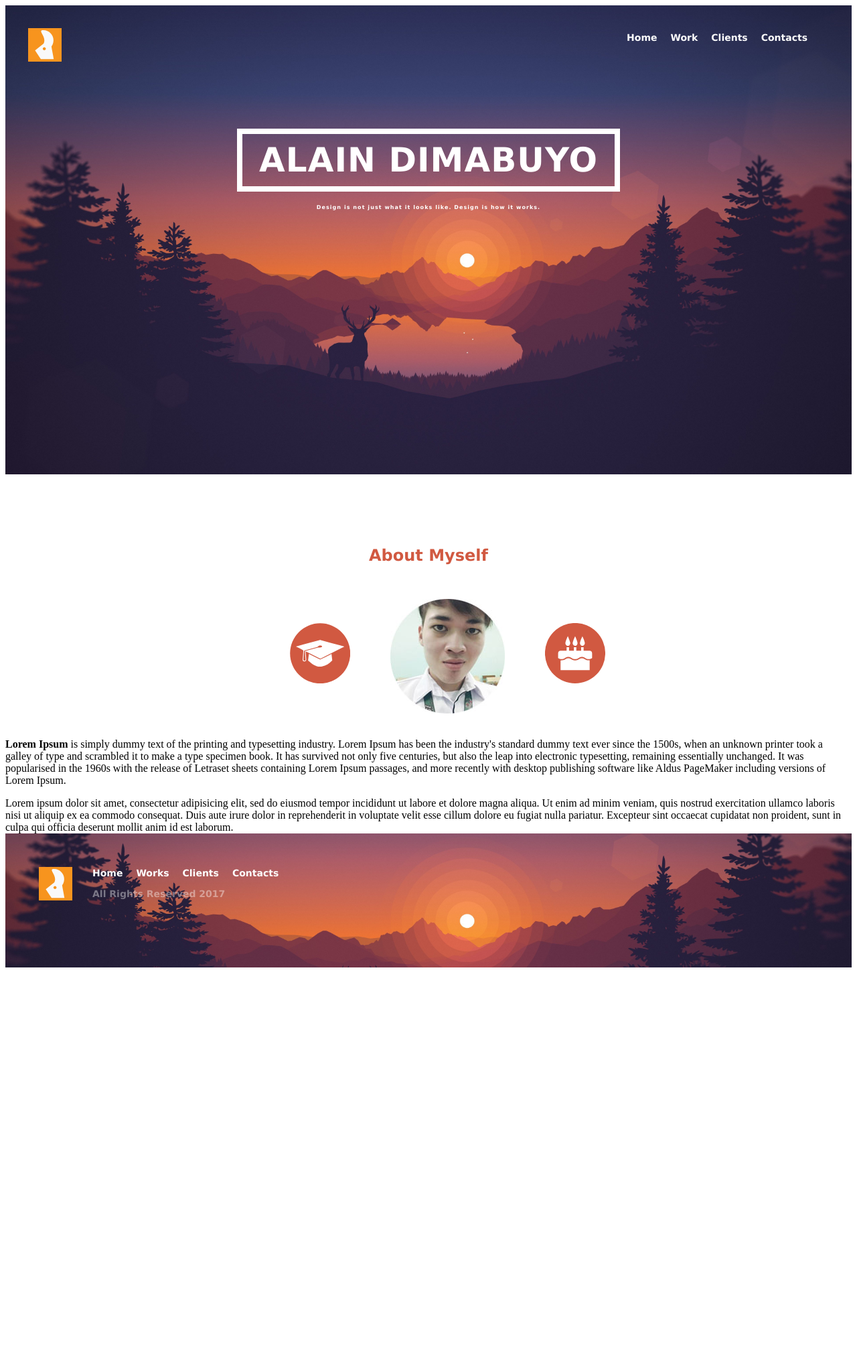
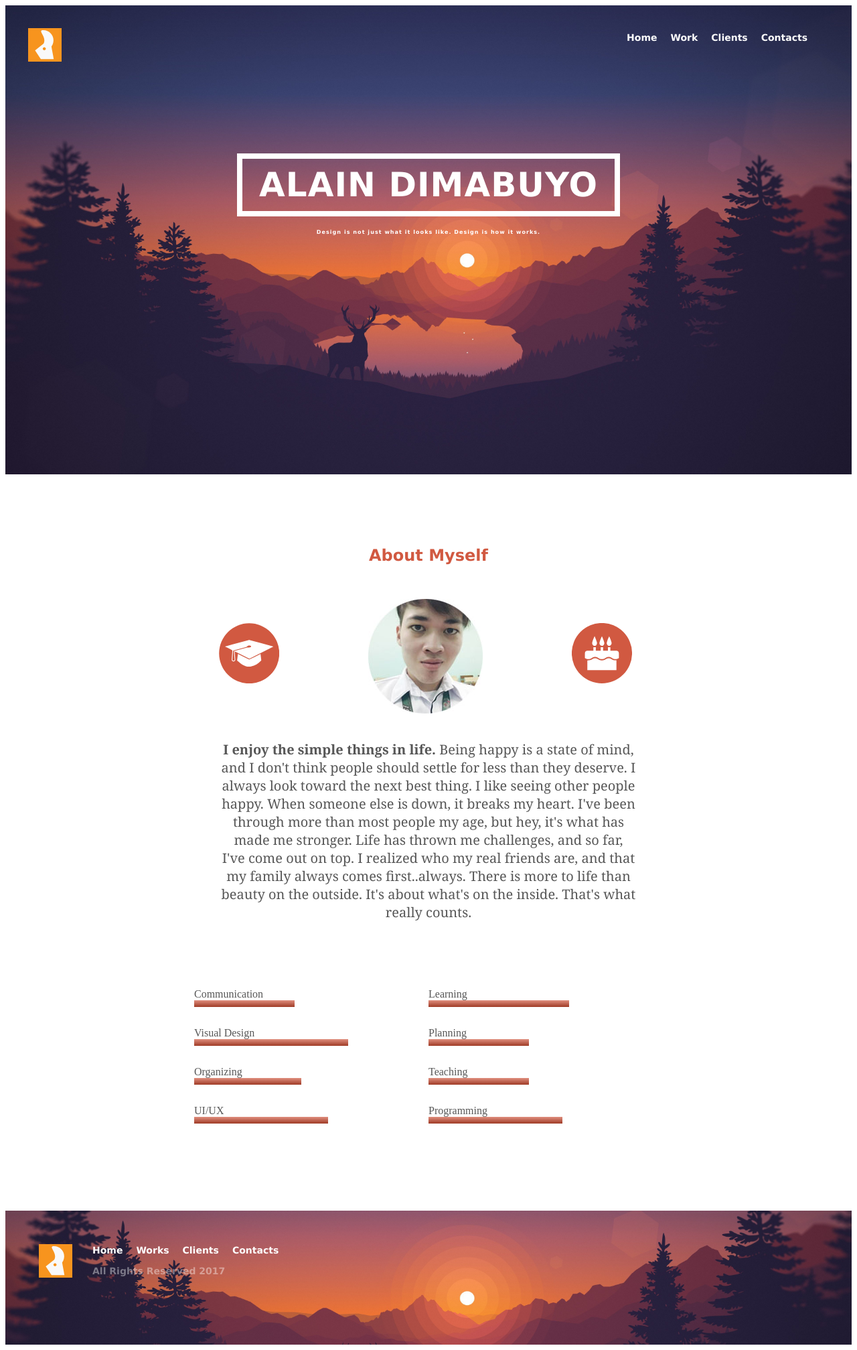
Before and after one commit to alaindimabuyo/alain, a Jekyll site: the page built from index.html, in a window 1280 px wide. Shown: the whole page at 67% size. Built offline with Jekyll 4.4.1, drawn with Linux system fonts in a browser that asks for light colours; before the commit the page ends 1452 px from its top, so only the background shows below that.

Commit message:
about me

```diff
--- a/_includes/about.html
+++ b/_includes/about.html
@@ -7,7 +7,96 @@
     <div class ='cake'>{% include icons/cake.html %} </div>
   </div>
 
-  <p class= "lorem"> <strong>Lorem Ipsum</strong> is simply dummy text of the printing and typesetting industry. Lorem Ipsum has been the industry's standard dummy text ever since the 1500s, when an unknown printer took a galley of type and scrambled it to make a type specimen book. It has survived not only five centuries, but also the leap into electronic typesetting, remaining essentially unchanged. It was popularised in the 1960s with the release of Letraset sheets containing Lorem Ipsum passages, and more recently with desktop publishing software like Aldus PageMaker including versions of Lorem Ipsum.</p>
+  <p class= "lorem"> <strong>I enjoy the simple things in life.</strong> Being happy is a state of mind, and I don't think people should
+settle for less than they deserve. I always look toward the next best thing. I like seeing other
+people happy. When someone else is down, it breaks my heart. I've been through more
+than most people my age, but hey, it's what has made me stronger. Life has thrown me
+challenges, and so far, I've come out on top. I realized who my real friends are, and that
+my family always comes first..always. There is more to life
+than beauty on the outside. It's about what's on the inside. That's what really counts.</p>
+
+
+  <div class = "skills">
+
+    <div class = "skillsection">
+        <div class = "skillname">Communication</div>
+        <div class = "skillbar">
+          <span></span><span></span><span></span><span></span><span></span>
+          <span></span><span></span><span></span><span></span><span></span>
+          <span></span><span></span><span></span><span></span><span></span>
+        </div>
+    </div>
+
+    <div class = "skillsection">
+        <div class = "skillname">Learning</div>
+        <div class = "skillbar">
+          <span></span><span></span><span></span><span></span><span></span>
+          <span></span><span></span><span></span><span></span><span></span>
+          <span></span><span></span><span></span><span></span><span></span>
+          <span></span><span></span><span></span><span></span><span></span><span></span>
+        </div>
+    </div>
+
+    <div class = "skillsection">
+        <div class = "skillname">Visual Design</div>
+        <div class = "skillbar">
+          <span></span><span></span><span></span><span></span><span></span>
+          <span></span><span></span><span></span><span></span><span></span>
+          <span></span><span></span><span></span><span></span><span></span>
+          <span></span><span></span><span></span><span></span>
+          <span></span><span></span><span></span><span></span>
+        </div>
+    </div>
+
+    <div class = "skillsection">
+        <div class = "skillname">Planning</div>
+        <div class = "skillbar">
+          <span></span><span></span><span></span><span></span><span></span>
+          <span></span><span></span><span></span><span></span><span></span>
+          <span></span><span></span><span></span><span></span><span></span>
+        </div>
+    </div>
+
+    <div class = "skillsection">
+        <div class = "skillname">Organizing</div>
+        <div class = "skillbar">
+          <span></span><span></span><span></span><span></span><span></span>
+          <span></span><span></span><span></span><span></span><span></span>
+          <span></span><span></span><span></span><span></span><span></span>
+          <span></span>
+        </div>
+    </div>
+
+    <div class = "skillsection">
+        <div class = "skillname">Teaching</div>
+        <div class = "skillbar">
+          <span></span><span></span><span></span><span></span><span></span>
+          <span></span><span></span><span></span><span></span><span></span>
+          <span></span><span></span><span></span><span></span><span></span>
+
+        </div>
+    </div>
+
+    <div class = "skillsection">
+        <div class = "skillname">UI/UX</div>
+        <div class = "skillbar">
+          <span></span><span></span><span></span><span></span><span></span>
+          <span></span><span></span><span></span><span></span><span></span>
+          <span></span><span></span><span></span><span></span><span></span>
+          <span></span><span></span><span></span><span></span><span></span>
+        </div>
+    </div>
+
+    <div class = "skillsection">
+        <div class = "skillname">Programming</div>
+        <div class = "skillbar">
+          <span></span><span></span><span></span><span></span><span></span>
+          <span></span><span></span><span></span><span></span><span></span>
+          <span></span><span></span><span></span><span></span><span></span>
+          <span></span><span></span><span></span><span></span><span></span>
+        </div>
+    </div>
+
 
 
 </section>
--- a/_layouts/default.html
+++ b/_layouts/default.html
@@ -16,7 +16,7 @@
 
 {% include about.html %}
 
-{% include body.html %}
+
 
 {% include footer.html %}
 
```
Also changed, not shown: css/3-layouts/_about.sass (+59 -3 lines), css/3-layouts/_head.sass (+7 -8 lines), css/all.css, 1 other file.
